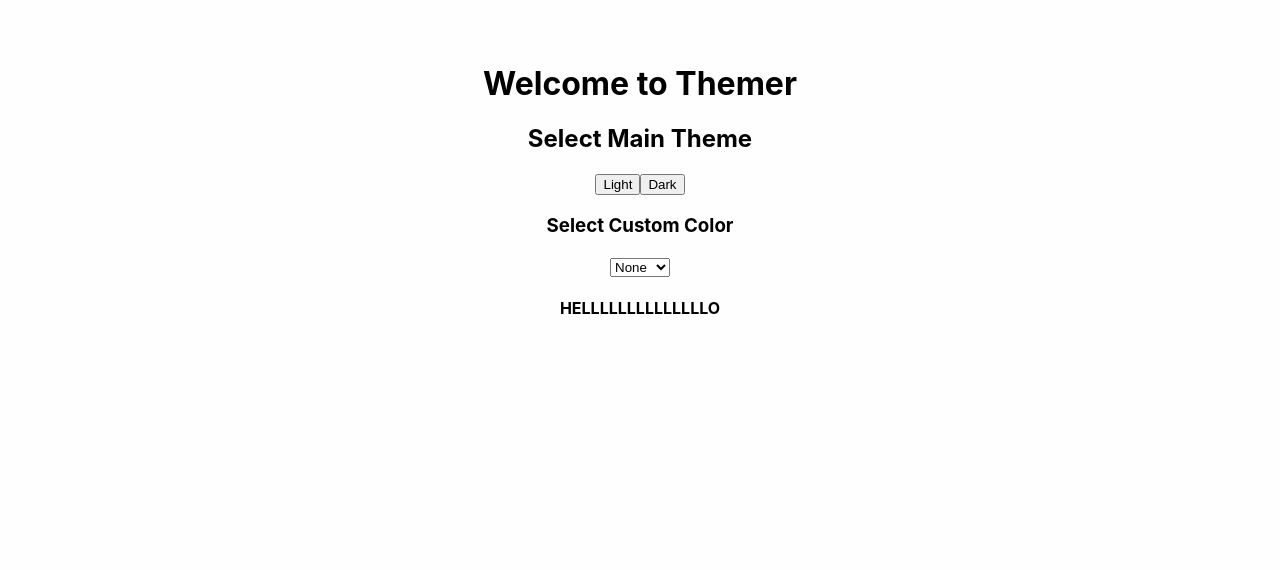
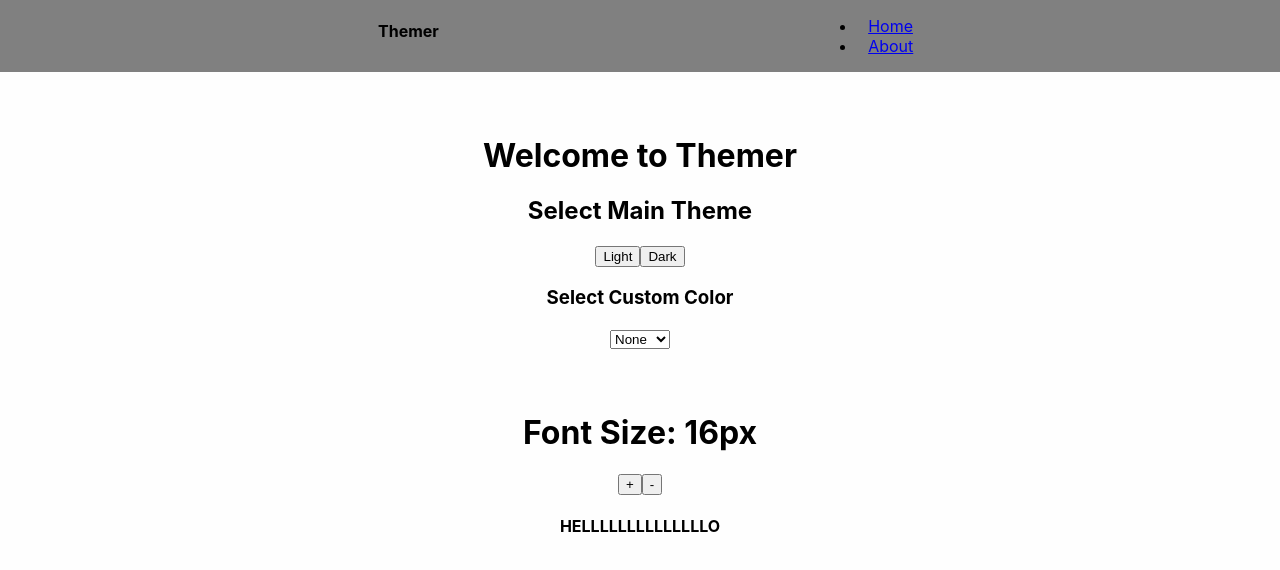
Before and after one commit to SinthooranR/Themer, a React (Create React App) app: page / in a window 1280 px wide. Shown: the top 570 px of the page. Built offline with nearby package versions, Linux system fonts and the light colour scheme.

Commit message:
Minor style changes and added a font setup

```diff
--- a/src/App.js
+++ b/src/App.js
@@ -1,13 +1,15 @@
 // import logo from "./logo.svg";
-import {HashRouter, Route} from 'react-router-dom'
-import MainPage from './pages/MainPage/Main';
+import { HashRouter, Route } from "react-router-dom";
+import Navbar from "./components/Navbar/Navbar";
+import MainPage from "./pages/MainPage/Main";
+import AboutPage from "./pages/AboutPage/About";
 
 function App() {
-
   return (
     <HashRouter>
-      <Route exact path="/" component={MainPage}/>
-      <Route path="/aboutMe"/>
+      <Navbar />
+      <Route exact path="/" component={MainPage} />
+      <Route path="/aboutMe" component={AboutPage} />
     </HashRouter>
   );
 }
--- /dev/null
+++ b/src/components/Navbar/NavItem.js
@@ -0,0 +1,14 @@
+import React from "react";
+import { NavLink } from "react-router-dom";
+
+const NavItem = (props) => {
+  return (
+    <li>
+      <NavLink to={props.route} activeStyle={props.activeStyle}>
+        {props.routeName}
+      </NavLink>
+    </li>
+  );
+};
+
+export default NavItem;
--- a/src/components/Navbar/Navbar.js
+++ b/src/components/Navbar/Navbar.js
@@ -1,20 +1,16 @@
 import React from "react";
-import {NavLink} from 'react-router-dom';
+import NavItem from "./NavItem.js";
+import classes from "./Navbar.module.css";
 
 const Navbar = (props) => {
   return (
-    <header>
-      <nav>
-        <ul>
-          <li>
-            <NavLink />
-          </li>
-          <li>
-            <NavLink />
-          </li>
-        </ul>
-      </nav>
-    </header>
+    <nav className={classes.Navbar}>
+      <h4>Themer</h4>
+      <ul>
+        <NavItem route="/" routeName="Home" />
+        <NavItem route="/aboutMe" routeName="About" />
+      </ul>
+    </nav>
   );
 };
 
--- a/src/components/Navbar/Navbar.module.css
+++ b/src/components/Navbar/Navbar.module.css
@@ -0,0 +1,23 @@
+.Navbar {
+  display: flex;
+  flex-direction: row;
+  justify-content: space-evenly;
+  background-color: grey;
+  height: 20%;
+}
+
+.Navbar div {
+  width: 25%;
+  margin-left: 15%;
+  height: 100%;
+  margin-top: 1%;
+}
+
+.Navbar a {
+  margin-left: 25%;
+}
+
+.Navbar a:visited {
+  text-decoration: none;
+  color: red;
+}
--- a/src/pages/AboutPage/About.js
+++ b/src/pages/AboutPage/About.js
@@ -1 +1,11 @@
-import React from 'react';
+import React from "react";
+
+const About = (props) => {
+  return (
+    <div>
+      <h1>About Me</h1>
+    </div>
+  );
+};
+
+export default About;
--- a/src/pages/MainPage/Main.js
+++ b/src/pages/MainPage/Main.js
@@ -5,7 +5,6 @@ import * as actions from "../../store/actions/index";
 import classes from "./Main.module.css";
 
 const Main = (props) => {
-
   let theme;
   switch (props.theme) {
     case false:
@@ -59,7 +58,13 @@ const Main = (props) => {
         <option value="green"> Green </option>
       </select>
 
-      <h4 className={subThemeColor}>HELLLLLLLLLLLLLLO {props.subTheme}</h4>
+      <h1>Font Size: {props.fontSize}px</h1>
+      <button onClick={() => props.onFontIncrease(props.fontSize)}>+</button>
+      <button onClick={() => props.onFontDecrease(props.fontSize)}>-</button>
+
+      <h4 className={subThemeColor} style={{ fontSize: `${props.fontSize}px` }}>
+        HELLLLLLLLLLLLLLO {props.subTheme}
+      </h4>
     </div>
   );
 };
@@ -68,6 +73,7 @@ const mapStateToProps = (state) => {
   return {
     theme: state.theme,
     subTheme: state.subTheme,
+    fontSize: state.fontSize,
   };
 };
 const mapDispatchToProps = (dispatch) => {
@@ -75,6 +81,8 @@ const mapStateToProps = (state) => {
     onLightTheme: () => dispatch(actions.lightTheme()),
     onDarkTheme: () => dispatch(actions.darkTheme()),
     onSelectSubTheme: (color) => dispatch(actions.themeSelect(color)),
+    onFontIncrease: (size) => dispatch(actions.incrementFont(size)),
+    onFontDecrease: (size) => dispatch(actions.decrementFont(size)),
   };
 };
 
--- a/src/store/actions/actionCreators.js
+++ b/src/store/actions/actionCreators.js
@@ -18,3 +18,17 @@ export const themeSelect = (subTheme) => {
     payload: subTheme,
   };
 };
+
+export const incrementFont = (fontSize) => {
+  return {
+    type: actionTypes.INCREMENT_FONT,
+    payload: fontSize,
+  };
+};
+
+export const decrementFont = (fontSize) => {
+  return {
+    type: actionTypes.DECREMENT_FONT,
+    payload: fontSize,
+  };
+};
--- a/src/store/actions/actionTypes.js
+++ b/src/store/actions/actionTypes.js
@@ -1,3 +1,5 @@
 export const LIGHT_THEME = "LIGHT_THEME";
 export const DARK_THEME = "DARK_THEME";
 export const THEME_SELECT = "THEME_SELECT";
+export const INCREMENT_FONT = "INCREMENT_FONT";
+export const DECREMENT_FONT = "DECREMENT_FONT";
--- a/src/store/actions/index.js
+++ b/src/store/actions/index.js
@@ -1 +1,7 @@
-export { lightTheme, darkTheme, themeSelect } from "./actionCreators";
+export {
+  lightTheme,
+  darkTheme,
+  themeSelect,
+  incrementFont,
+  decrementFont,
+} from "./actionCreators";
--- a/src/store/reducers/reducer.js
+++ b/src/store/reducers/reducer.js
@@ -1,6 +1,6 @@
 import * as actionTypes from "../actions/actionTypes";
 
-const initialState = { theme: false, subTheme: "" };
+const initialState = { theme: false, subTheme: "", fontSize: 16 };
 
 const reducer = (state = initialState, action) => {
   switch (action.type) {
@@ -22,6 +22,18 @@ const reducer = (state = initialState, action) => {
         subTheme: action.payload,
       };
 
+    case actionTypes.INCREMENT_FONT:
+      return {
+        ...state,
+        fontSize: action.payload + 4,
+      };
+
+    case actionTypes.DECREMENT_FONT:
+      return {
+        ...state,
+        fontSize: action.payload - 4,
+      };
+
     default:
       return state;
   }
```
Also changed, not shown: 1 other file (tests, documents, lock files or other folders). Lines whose indentation alone changed are shown as unchanged.
